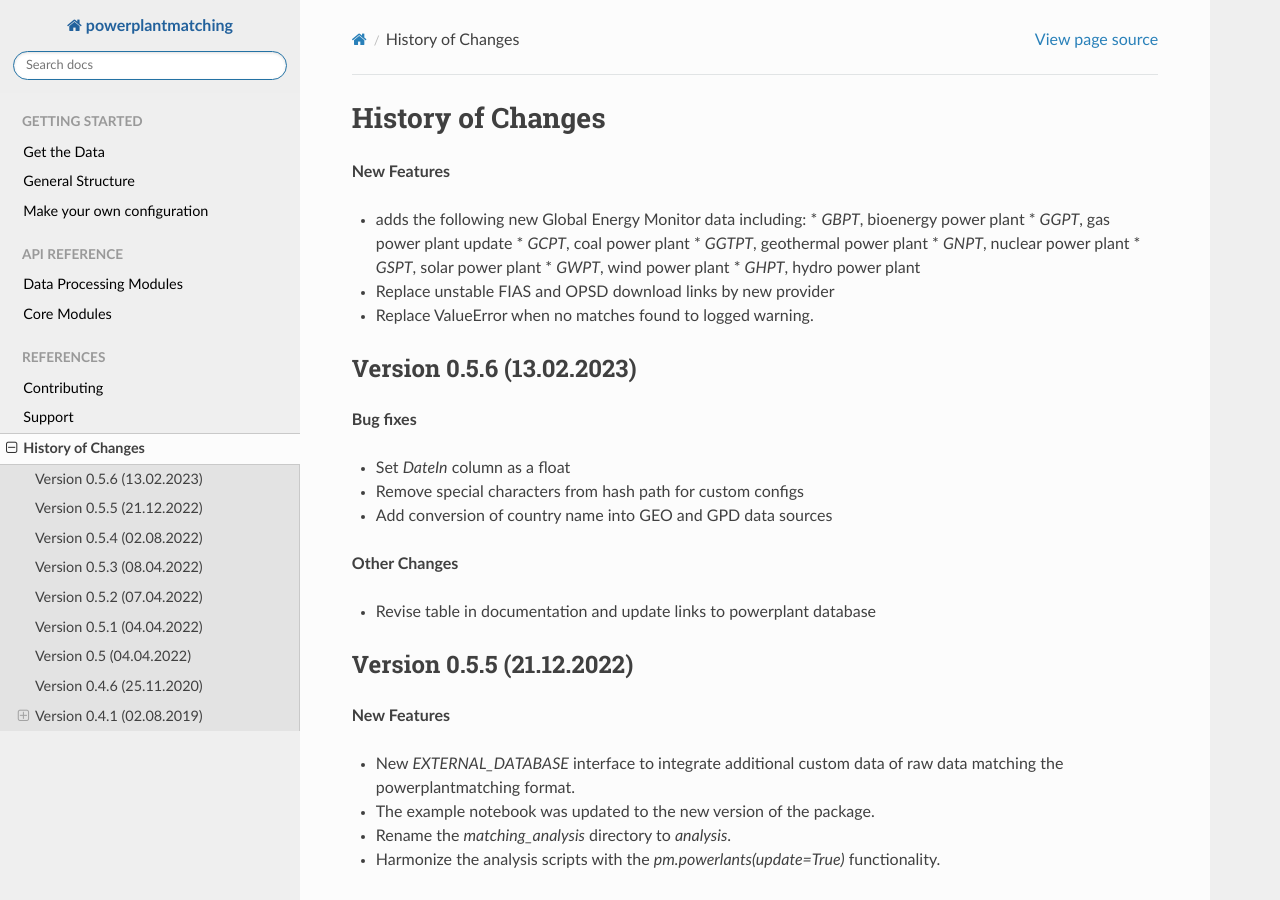
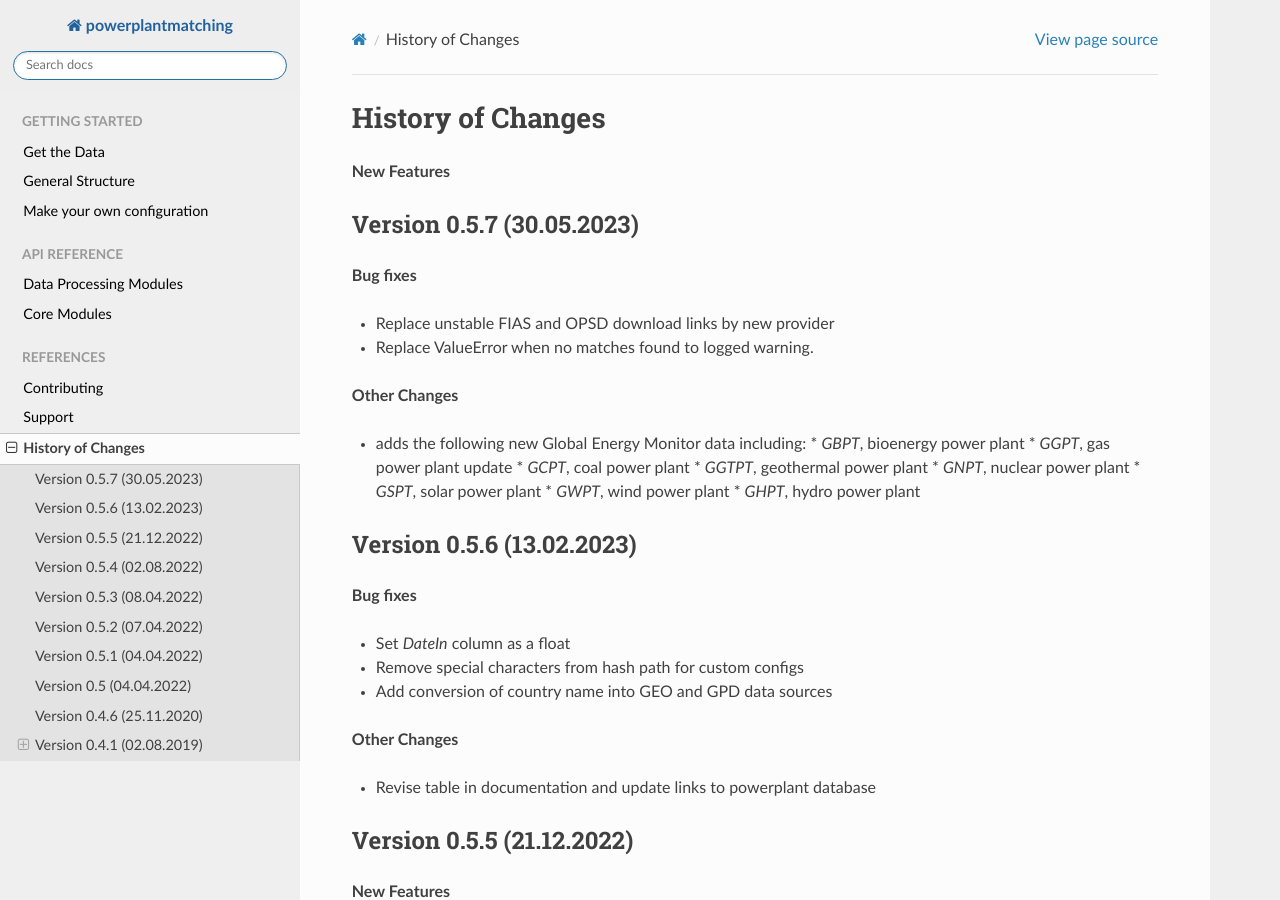
Before and after one commit to PyPSA/powerplantmatching, a Sphinx documentation site: the page built from doc/release-notes.rst, in a window 1280 px wide and 900 px high. Built offline with Sphinx 7.4.7 and the Read the Docs theme 2.0.0, drawn with Linux system fonts in a browser that asks for light colours; pages that are not in the unit, such as notebooks, are missing from menus.

Commit message:
Prepare release v0.5.7

```diff
--- a/doc/release-notes.rst
+++ b/doc/release-notes.rst
@@ -5,6 +5,19 @@ History of Changes
 .. Upcoming Version
 .. ----------------
 **New Features**
+
+
+
+Version 0.5.7 (30.05.2023)
+-------------------------
+
+
+**Bug fixes**
+
+* Replace unstable FIAS and OPSD download links by new provider
+* Replace ValueError when no matches found to logged warning.
+
+**Other Changes**
 
 * adds the following new Global Energy Monitor data including:
   * `GBPT`, bioenergy power plant
--- a/powerplantmatching/__init__.py
+++ b/powerplantmatching/__init__.py
@@ -24,7 +24,7 @@ power plant databases.
 
 from __future__ import absolute_import
 
-__version__ = "0.5.6"
+__version__ = "0.5.7"
 __author__ = "Fabian Hofmann"
 __copyright__ = "Copyright 2017-2022 Technical University of Berlin"
 # The rough hierarchy of this package is
--- a/setup.py
+++ b/setup.py
@@ -9,7 +9,7 @@ with open("README.md", encoding="utf-8") as f:
 
 setup(
     name="powerplantmatching",
-    version="0.5.6",
+    version="0.5.7",
     author="Fabian Hofmann (FIAS), Jonas Hoersch (KIT), Fabian Gotzens (FZ Jülich)",
     author_email="hofmann@fias.uni-frankfurt.de",
     description="Toolset for generating and managing Power Plant Data",
```
Also changed, not shown: other parts of doc/release-notes.rst (+1 -2 lines).
